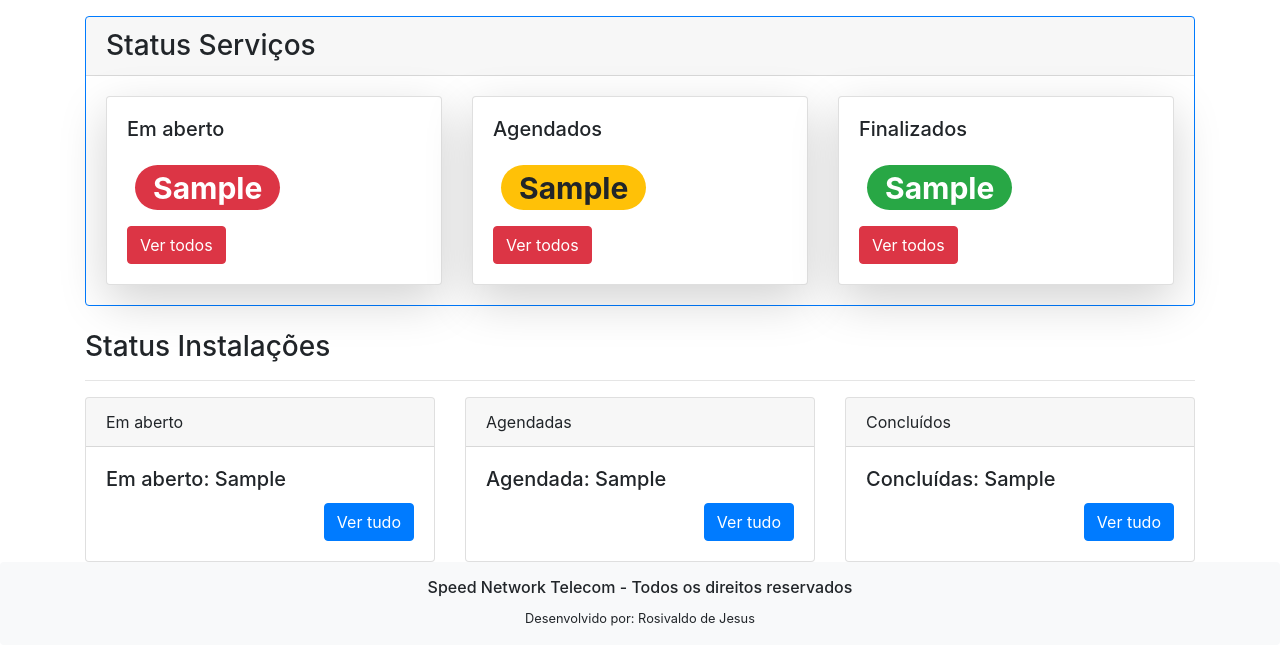
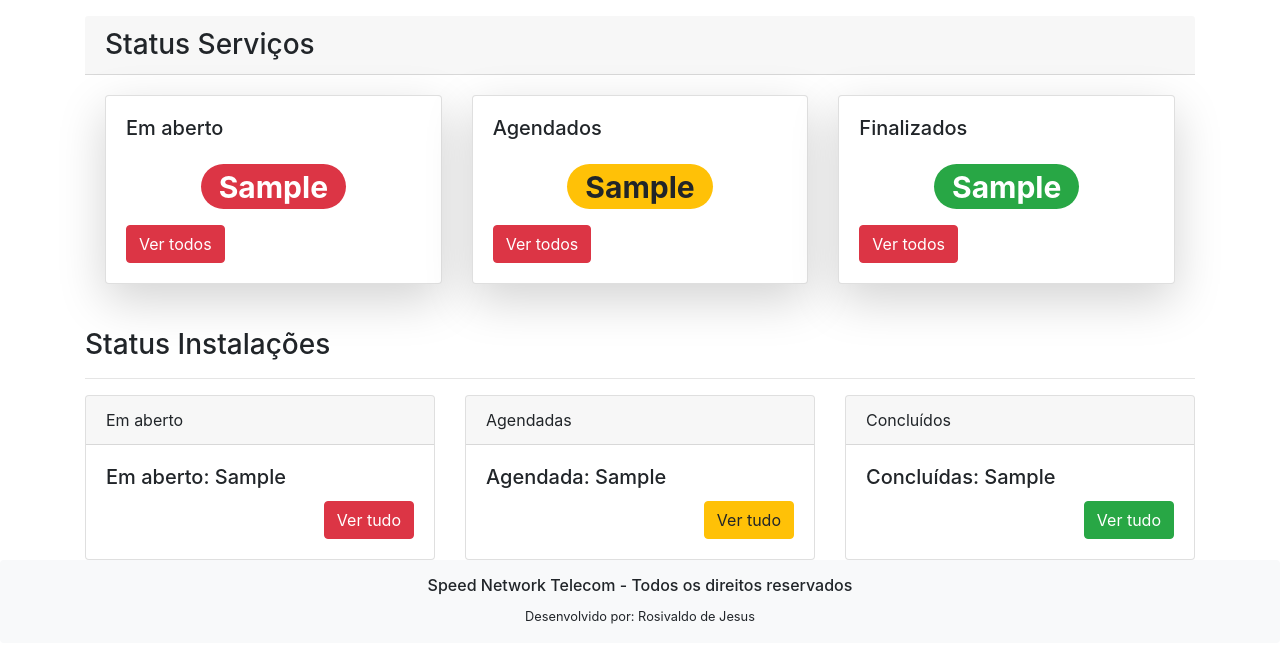
Before and after one commit to Rosivaldojesus/speed_network, a Django app: template apps/core/templates/core/index.html in a window 1280 px wide. Shown: the part 56-721 px from the top of the page. Run offline with Django 3.2, Linux system fonts and the light colour scheme; the template is opened without the code that fills it: most values are stand-ins (such as "Sample title", 1, 10 or a date in 2020); parts of the project's set-up code (start-up, migrations or seed data) failed here and were passed over; some libraries are stand-ins or nearby versions.

Commit message:
make it betters

```diff
--- a/apps/core/templates/core/index.html
+++ b/apps/core/templates/core/index.html
@@ -4,7 +4,7 @@
   <div class="container">
 
   <!-- STATUS DOS SERVIÇOS -->
-  <div class="card border-primary mb-3 mt-3">
+  <div class="card border-0 mb-3 mt-3">
     <h3 class="card-header">Status Serviços</h3>
     <div class="card-body">
       <div>
@@ -13,8 +13,9 @@
 
             <div class="card-body">
               <h5 class="card-title">Em aberto</h5>
-              <h1 class=" p-2"><span class="badge badge-danger badge-pill">{{ quant_servico_aberto }}</span></h1>
-
+                <div align="center">
+                    <h1 class=" p-2"><span class="badge badge-danger badge-pill">{{ quant_servico_aberto }}</span></h1>
+                </div>
               <a href="servicos/servicos-abertos/" class="btn btn-danger">Ver todos</a>
             </div>
           </div>
@@ -22,7 +23,9 @@
 
             <div class="card-body">
               <h5 class="card-title">Agendados</h5>
-              <h1 class="p-2"><span class="badge badge-warning badge-pill">{{ quant_servico_agendado }}</span></h1>
+                <div align="center">
+                    <h1 class="p-2"><span class="badge badge-warning badge-pill">{{ quant_servico_agendado }}</span></h1>
+                </div>
               <a href="servicos/servicos-agendados/" class="btn btn-danger">Ver todos</a>
             </div>
           </div>
@@ -30,7 +33,9 @@
 
             <div class="card-body">
               <h5 class="card-title">Finalizados</h5>
-              <h1 class="p-2"><span class="badge badge-success badge-pill">{{ quant_servico_finalizados }}</span></h1>
+                <div align="center">
+                    <h1 class="p-2"><span class="badge badge-success badge-pill">{{ quant_servico_finalizados }}</span></h1>
+                </div>
               <a href="servicos/servicos-finalizados/" class="btn btn-danger">Ver todos</a>
             </div>
           </div>
@@ -52,7 +57,7 @@
                   <div class="card-body">
                     <h5 class="card-title">Em aberto: {{ quant_instalacao_aberta }}</h5>
                     <div align="right">
-                        <a href="vendas/instalacao-aberta/" class="btn btn-primary">Ver tudo</a>
+                        <a href="vendas/instalacao-aberta/" class="btn btn-danger">Ver tudo</a>
                     </div>
 
                   </div>
@@ -66,7 +71,7 @@
                   <div class="card-body">
                     <h5 class="card-title">Agendada: {{ quant_instalacao_agendada }}</h5>
                     <div align="right">
-                        <a href="vendas/instalacao-agendada/" class="btn btn-primary">Ver tudo</a>
+                        <a href="vendas/instalacao-agendada/" class="btn btn-warning">Ver tudo</a>
                     </div>
                   </div>
                 </div>
@@ -79,7 +84,7 @@
                   <div class="card-body">
                     <h5 class="card-title">Concluídas: {{ quant_instalacao_concluida }}</h5>
                     <div align="right">
-                        <a href="vendas/instalacao-concluida/" class="btn btn-primary">Ver tudo</a>
+                        <a href="vendas/instalacao-concluida/" class="btn btn-success">Ver tudo</a>
                     </div>
                   </div>
                 </div>
--- a/apps/sales/templates/sales/cadastro-instalacao.html
+++ b/apps/sales/templates/sales/cadastro-instalacao.html
@@ -112,7 +112,7 @@
       <br>
 <!-- SERVIÇOS-->
       <div class="card">
-        <h5 class="card-header">Servico</h5>
+        <h5 class="card-header">Servicos</h5>
         <div class="card-body">
           <div class="form-row">
             <div class="form-group col-md-8">
--- a/apps/sales/templates/sales/instalacao.html
+++ b/apps/sales/templates/sales/instalacao.html
@@ -3,16 +3,15 @@
 
 {% block main %}
 <div class="container">
-    <div class="mt-3" align="right">
+    <div class="mt-2" align="right">
         <a class="btn btn-primary" href="cadastro-instalacao/">Adicionar Instalação</a>
     </div>
 
-    <div class="mt-4">
+    <div>
         <h4>Status das Instalações</h4>
     </div>
 
     <div class="row">
-
       {% if quant_aberta == 0 %}
       <div class="col-sm-4">
         <div class="card">
--- a/apps/sales/templates/sales/visualizar-instalacao.html
+++ b/apps/sales/templates/sales/visualizar-instalacao.html
@@ -52,8 +52,8 @@
 		  <h6>Informações do plano</h6>
 		</div>
 		<div class="card-body">
-			<p><strong>Plano:</strong> {{ install.cidade }}</p>
-			<p><strong>Data de vencimento:</strong> {{ install.cidade }}</p>
+			<p><strong>Plano:</strong> {{ install.planos_instalacao }}</p>
+			<p><strong>Data de vencimento:</strong> {{ install.data_vencimento }}</p>
 		</div>
 	  </div>
   </div>
```
Also changed, not shown: apps/services/templates/services/index.html (+4 -4 lines).
